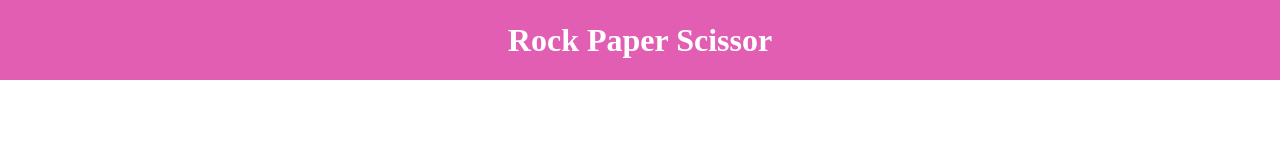
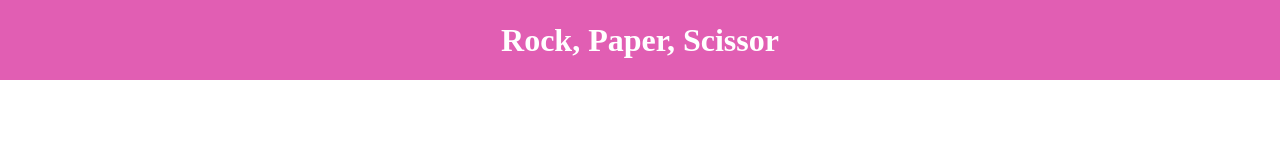
Before and after one commit to khushimishra1/stone-paper-scissor, a plain HTML site: page index.html in a window 1280 px wide. Shown: the top 160 px of the page. Drawn offline with Linux system fonts and the light colour scheme.

Commit message:
commas added in title

```diff
--- a/index.html
+++ b/index.html
@@ -7,7 +7,7 @@
     <title>Game</title>
 </head>
 <body>
-<h1>Rock Paper Scissor</h1>
+<h1>Rock, Paper, Scissor</h1>
 <div class="choices">
     <div class="choice" id="rock">
         <img src="./images/rock.png" alt="">
```
